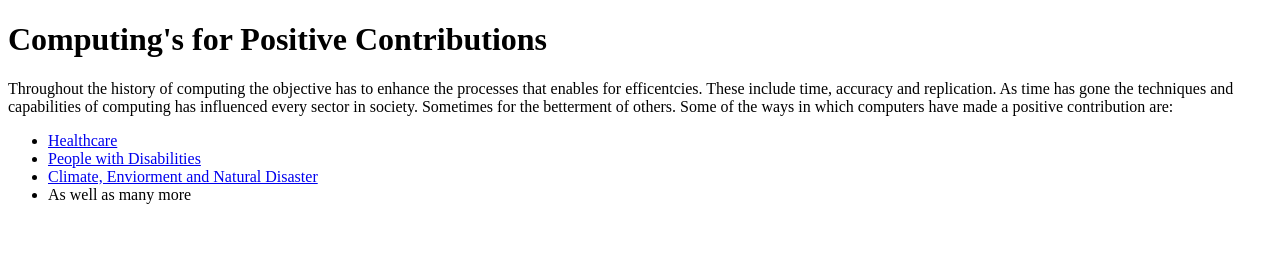
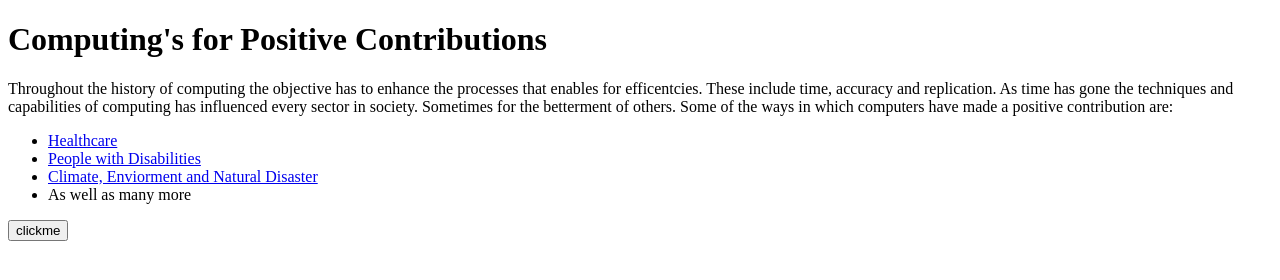
Before and after one commit to PagosPyro/Formative-Website, a plain HTML site: page index.html in a window 1280 px wide. Drawn offline with Linux system fonts and the light colour scheme.

Commit message:
Adding button

```diff
--- a/index.html
+++ b/index.html
@@ -17,5 +17,11 @@
             <li><a href="Enviroment.html">Climate, Enviorment and Natural Disaster</a></li>
             <li>As well as many more</li>
         </ul>
+
+        <button onclick="alert('sing me a song');"> clickme</button>
+
+
+
+
     </body>
 </html>
```
Also changed, not shown: Images/Pacemaker.jpg (added), Images/diabeties mangement.jpg (added).
